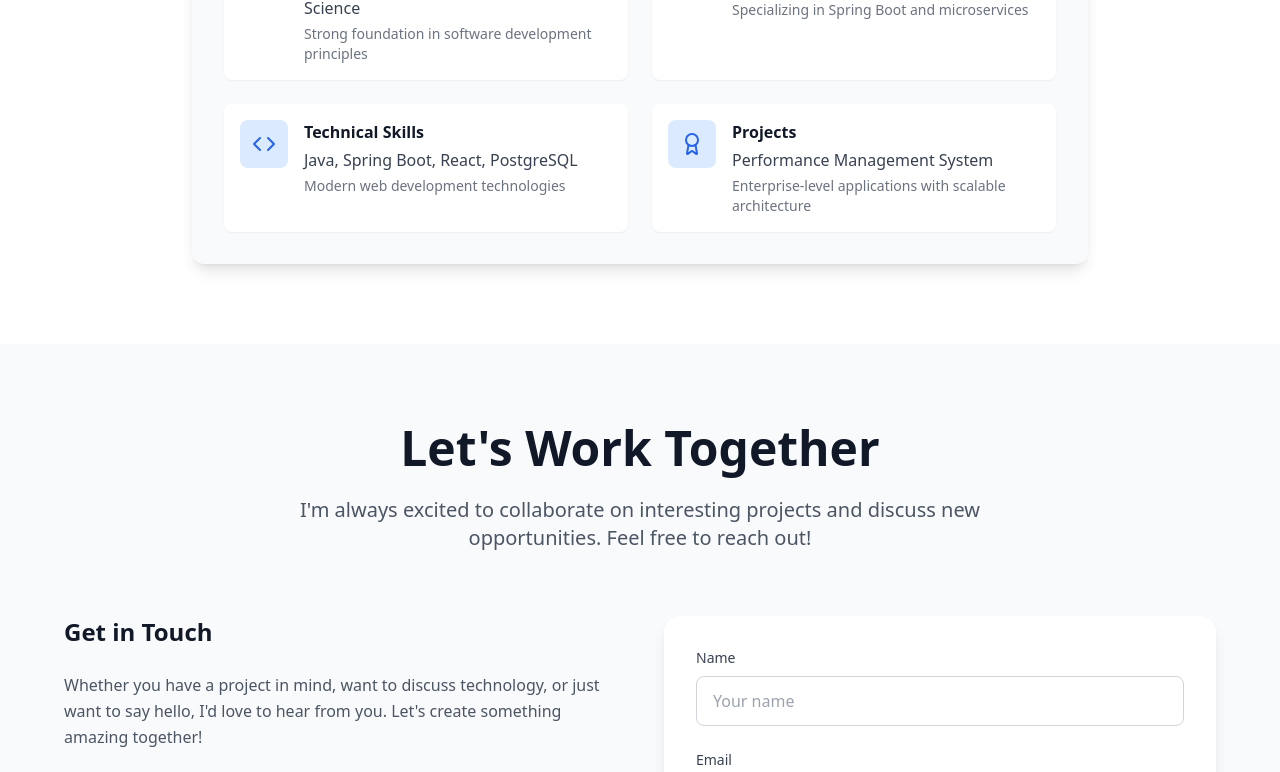
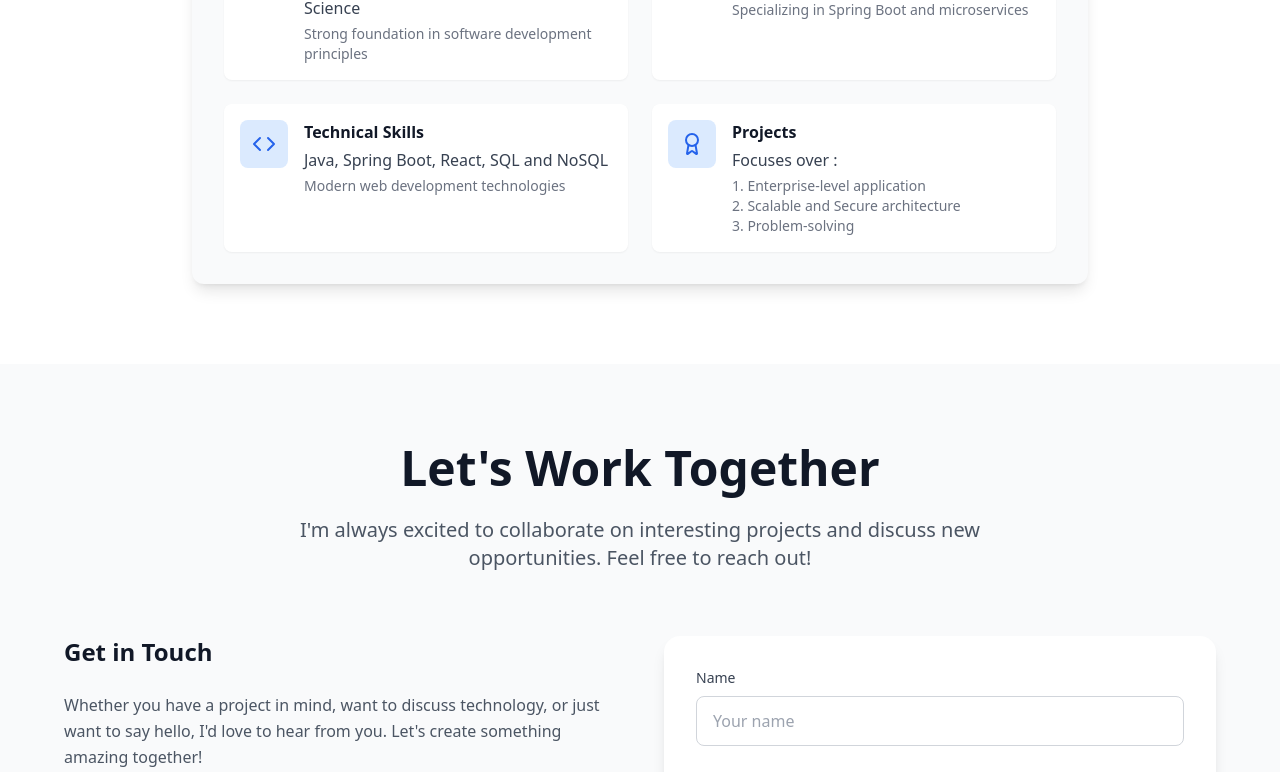
Before and after one commit to Pratham-3504/pratham-website, a React (Vite) app: page / in a window 1280 px wide. Shown: the part 3881-4653 px from the top of the page. Built offline with nearby package versions, Linux system fonts and the light colour scheme.

Commit message:
Update resume content
Replaced PostgreSQL with SQL and NOSQL in the resume section. Updated the project description and added focus points.

```diff
--- a/src/components/Resume.tsx
+++ b/src/components/Resume.tsx
@@ -35,14 +35,14 @@ const Resume = () => {
     {
       icon: Code,
       title: 'Technical Skills',
-      content: 'Java, Spring Boot, React, PostgreSQL',
+      content: 'Java, Spring Boot, React, SQL and NoSQL',
       subtitle: 'Modern web development technologies'
     },
     {
       icon: Award,
       title: 'Projects',
-      content: 'Performance Management System',
-      subtitle: 'Enterprise-level applications with scalable architecture'
+      content: 'Focuses over :',
+      subtitle: '1. Enterprise-level application\n2. Scalable and Secure architecture\n3. Problem-solving'
     }
   ];
 
@@ -110,7 +110,7 @@ const Resume = () => {
                         <p className="text-gray-700 dark:text-gray-300 mb-1">
                           {highlight.content}
                         </p>
-                        <p className="text-sm text-gray-500 dark:text-gray-400">
+                        <p className="text-sm text-gray-500 dark:text-gray-400 whitespace-pre-line">
                           {highlight.subtitle}
                         </p>
                       </div>
```
